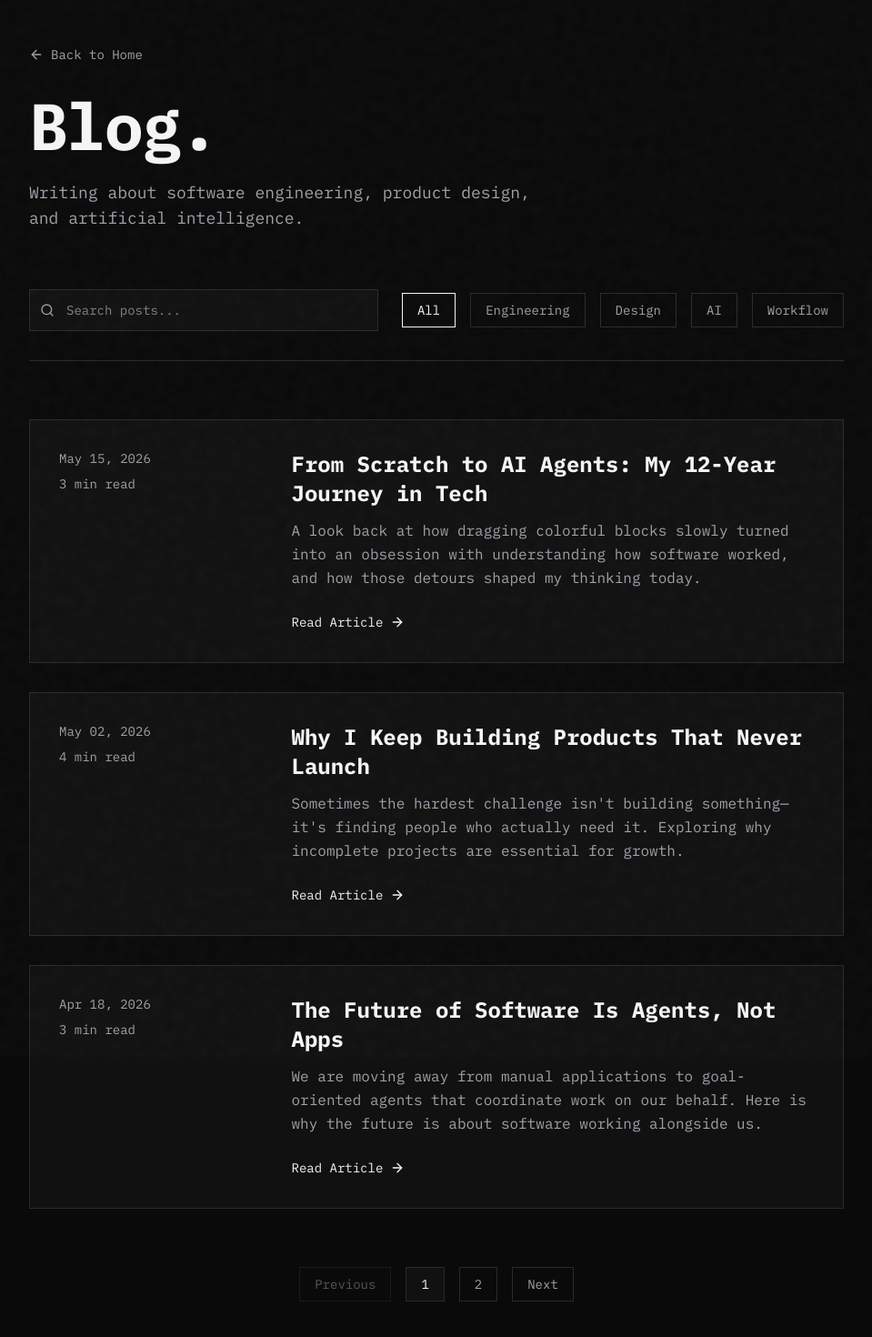
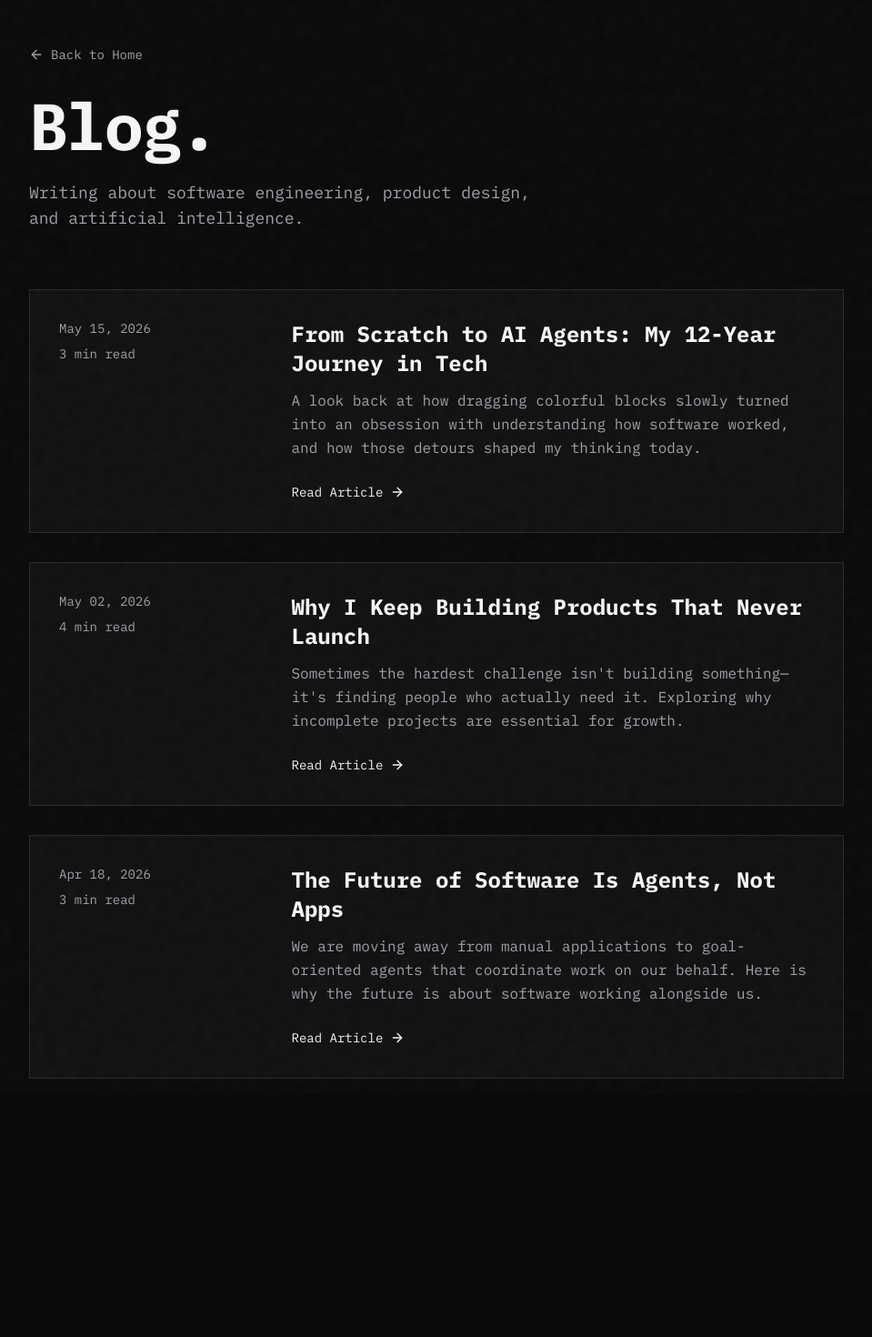
Before and after one commit to sup-Udh/udhay-space, a Next.js app: page /blog in a window 1280 px wide. Shown: the part 78-1548 px from the top of the page at 91% size, without its empty margins (160-1119 px from the left). After the commit the page ends 1344 px from the top, so only its background shows below. Built offline with nearby package versions, Linux system fonts and the light colour scheme.

Commit message:
quick-changes

```diff
--- a/app/blog/page.tsx
+++ b/app/blog/page.tsx
@@ -2,11 +2,9 @@
 
 import { motion } from "framer-motion";
 import Link from "next/link";
-import { Search, ArrowRight, ArrowLeft } from "lucide-react";
-import { useState } from "react";
+import { ArrowRight, ArrowLeft } from "lucide-react";
 
 export default function Blog() {
-  const [searchQuery, setSearchQuery] = useState("");
 
   const posts = [
     { date: "May 15, 2026", title: "From Scratch to AI Agents: My 12-Year Journey in Tech", readTime: "3 min read", desc: "A look back at how dragging colorful blocks slowly turned into an obsession with understanding how software worked, and how those detours shaped my thinking today.", category: "Journey", link: "/blog/journey" },
@@ -36,32 +34,7 @@ export default function Blog() {
           </p>
         </motion.div>
 
-        {/* Filters and Search */}
-        <motion.div
-          initial={{ opacity: 0 }}
-          animate={{ opacity: 1 }}
-          transition={{ delay: 0.1 }}
-          className="flex flex-col md:flex-row gap-6 justify-between items-center mb-16 border-b border-border-dark pb-8"
-        >
-          <div className="relative w-full md:w-96 interactive">
-            <Search className="absolute left-3 top-1/2 -translate-y-1/2 w-4 h-4 text-text-secondary" />
-            <input
-              type="text"
-              placeholder="Search posts..."
-              value={searchQuery}
-              onChange={(e) => setSearchQuery(e.target.value)}
-              className="w-full bg-background-secondary border border-border-dark text-text-primary font-mono text-sm pl-10 pr-4 py-3 outline-none focus:border-text-secondary transition-colors"
-            />
-          </div>
-
-          <div className="flex gap-4 font-mono text-sm overflow-x-auto w-full md:w-auto pb-2 md:pb-0 hide-scrollbar">
-            {["All", "Engineering", "Design", "AI", "Workflow"].map((cat) => (
-              <button key={cat} className={`whitespace-nowrap px-4 py-2 border ${cat === "All" ? "border-text-primary text-text-primary" : "border-border-dark text-text-secondary hover:border-text-secondary"} transition-colors interactive`}>
-                {cat}
-              </button>
-            ))}
-          </div>
-        </motion.div>
+        {/* Filters and Search removed per user request */}
 
         {/* Posts List */}
         <div className="flex flex-col gap-8">
@@ -89,13 +62,7 @@ export default function Blog() {
           ))}
         </div>
 
-        {/* Pagination Placeholder */}
-        <div className="mt-16 flex justify-center gap-4 font-mono text-sm">
-          <button className="px-4 py-2 border border-border-dark text-text-secondary opacity-50 cursor-not-allowed">Previous</button>
-          <button className="px-4 py-2 border border-border-dark text-text-primary bg-background-secondary">1</button>
-          <button className="px-4 py-2 border border-border-dark text-text-secondary hover:text-text-primary hover:border-text-secondary transition-colors interactive">2</button>
-          <button className="px-4 py-2 border border-border-dark text-text-secondary hover:text-text-primary hover:border-text-secondary transition-colors interactive">Next</button>
-        </div>
+        {/* Pagination removed per user request */}
 
       </div>
     </div>
--- a/app/page.tsx
+++ b/app/page.tsx
@@ -2,7 +2,7 @@
 
 import { motion, AnimatePresence } from "framer-motion";
 import Link from "next/link";
-import { ArrowRight, Baby, User, Terminal, Brain, GraduationCap, Rocket, Network, Bot, Blocks, Database, Headphones } from "lucide-react";
+import { ArrowRight, Baby, User, Terminal, Brain, GraduationCap, Rocket, Network, Bot, Blocks, Database, Headphones, Trophy } from "lucide-react";
 import { useState, useEffect } from "react";
 import Image from "next/image";
 import { GitHubCalendar } from "react-github-calendar";
@@ -270,9 +270,11 @@ export default function Home() {
             { name: "Scraper.io", stack: "Node.js • Web Scraping • Automation • APIs", desc: "Extract, structure, and automate web data collection. A powerful platform built to help developers and businesses collect structured data from websites at scale. Converts unstructured content into usable data and automates workflows.", icon: Database },
             { name: "Podex", stack: "AI • Search • Recommendation Engines", desc: "The future of podcast discovery. A platform being built to help listeners discover, understand, and engage with podcasts more effectively by combining AI-powered recommendations with intuitive design. (Status: Building 🚧)", icon: Headphones },
             { name: "Lore", stack: "Rust • CLI • LLMs", desc: "Run small LLM models directly from your terminal. Built with Rust for maximum performance and a tiny footprint. (Beginner Project)", icon: Terminal },
+            { name: "sqrt", stack: "Web • Education", desc: "An educational math learning resource for all ages. Hackathon Winner at Midnight Hacks 2019.", link: "https://devpost.com/software/sqrt", icon: Trophy },
           ].map((project, idx) => {
             const ProjectIcon = project.icon;
-            return (
+
+            const card = (
               <motion.div
                 key={idx}
                 initial={{ opacity: 0, scale: 0.98 }}
@@ -300,6 +302,12 @@ export default function Home() {
                 </div>
               </motion.div>
             );
+
+            return project.link ? (
+              <a href={project.link} target="_blank" rel="noreferrer" key={idx} className="block">
+                {card}
+              </a>
+            ) : card;
           })}
         </div>
       </section>
```
Lines whose indentation alone changed are shown as unchanged.
